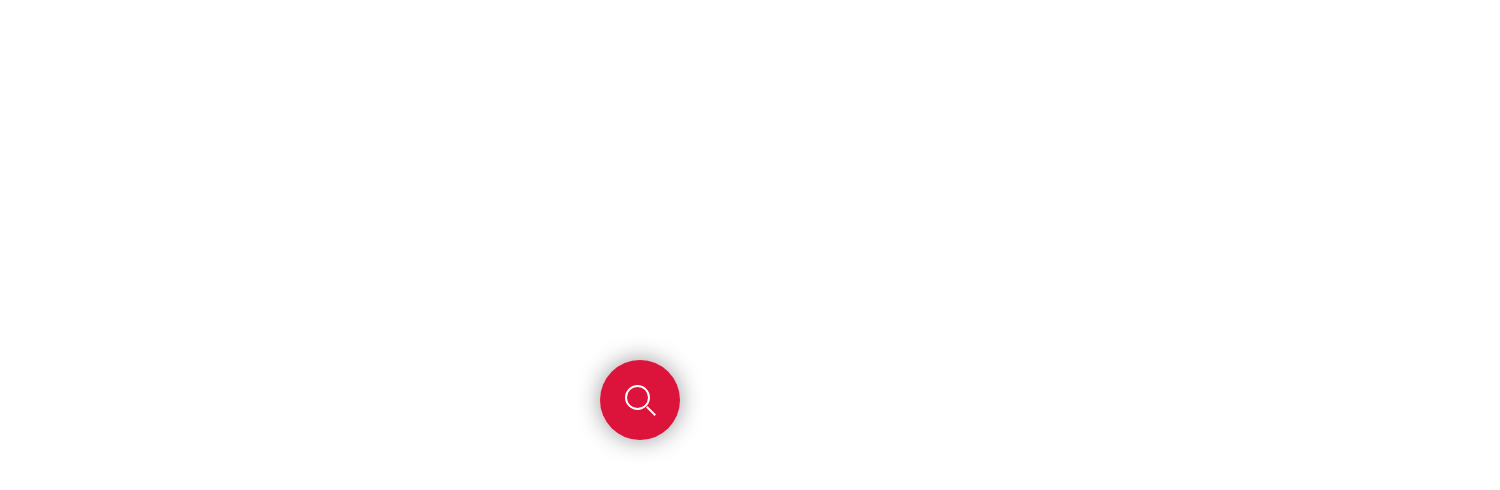
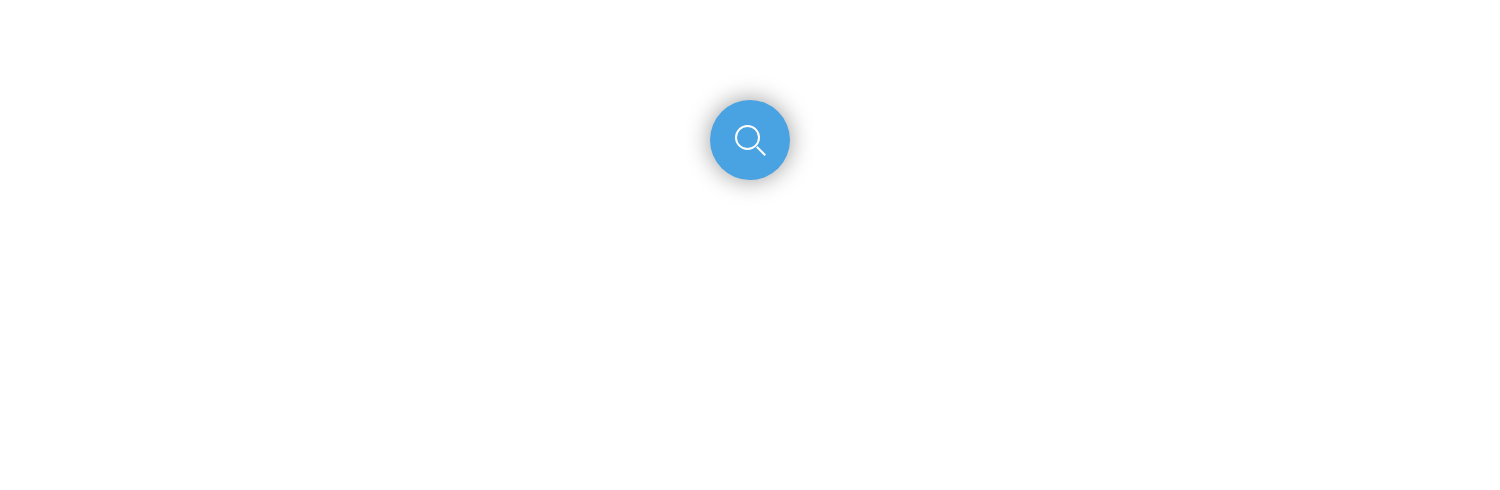
Before and after one commit to CSCC012023/final-project-s23-passion-pals, a React (Create React App) app in the folder client/: page /friend in a window 1280 px wide. Shown: the top 490 px of the page, 1500 px wide, since content can reach past the window. Built offline with nearby package versions, Linux system fonts and the light colour scheme; a web font is replaced by a local one.

Commit message:
pp-48: implimented animated search bar

```diff
--- a/client/src/components/Friend/search.css
+++ b/client/src/components/Friend/search.css
@@ -6,33 +6,27 @@
   box-sizing: border-box;
 }
 
-
-
-
-
-
-
 .friend-container {
   position: absolute;
   margin: auto;
-    top: 0;
+  top: 20%;
+  transform: translateY(-50%);
   left: 0;
   right: 0;
-    bottom: 0;
-    width: 300px;
-    height: 100px;
+  width: 1500px;
+  height: 500px;
 }
 
 .friend-container .search {
   position: absolute;
   margin: auto;
-    top: 0;
+  top: -40px;
   right: 0;
   bottom: 0;
   left: 0;
   width: 80px;
   height: 80px;
-    background: crimson;
+  background: rgb(73, 162, 225);
   border-radius: 50%;
   transition: all 1s;
   z-index: 4;
@@ -77,7 +71,7 @@
   font-family: 'Inconsolata', monospace;
   position: absolute;
   margin: auto;
-    top: 0;
+  top: -40px;
   right: 0;
   bottom: 0;
   left: 0;
@@ -86,12 +80,12 @@
   outline: none;
   border: none;
   border-bottom: 1px solid rgba(255, 255, 255, 0.2);
-    background: crimson;
+  background: rgb(73, 162, 225);
   color: white;
-    text-shadow: 0 0 10px crimson;
+  text-shadow: 0 0 10px rgb(73, 162, 225);
   padding: 0 80px 0 20px;
   border-radius: 30px;
-    box-shadow: 0 0 25px 0 crimson, 0 20px 25px 0 rgba(0, 0, 0, 0.2);
+  box-shadow: 0 0 25px 0 rgb(73, 162, 225), 0 20px 25px 0 rgba(0, 0, 0, 0.2);
   transition: all 1s;
   opacity: 0;
   z-index: 5;
@@ -111,7 +105,7 @@
 
 .friend-container input:focus ~ .search {
   right: -250px;
-    background: #151515;
+  background: #7b7979;
   z-index: 6;
 }
 
```
Lines whose indentation alone changed are shown as unchanged.
